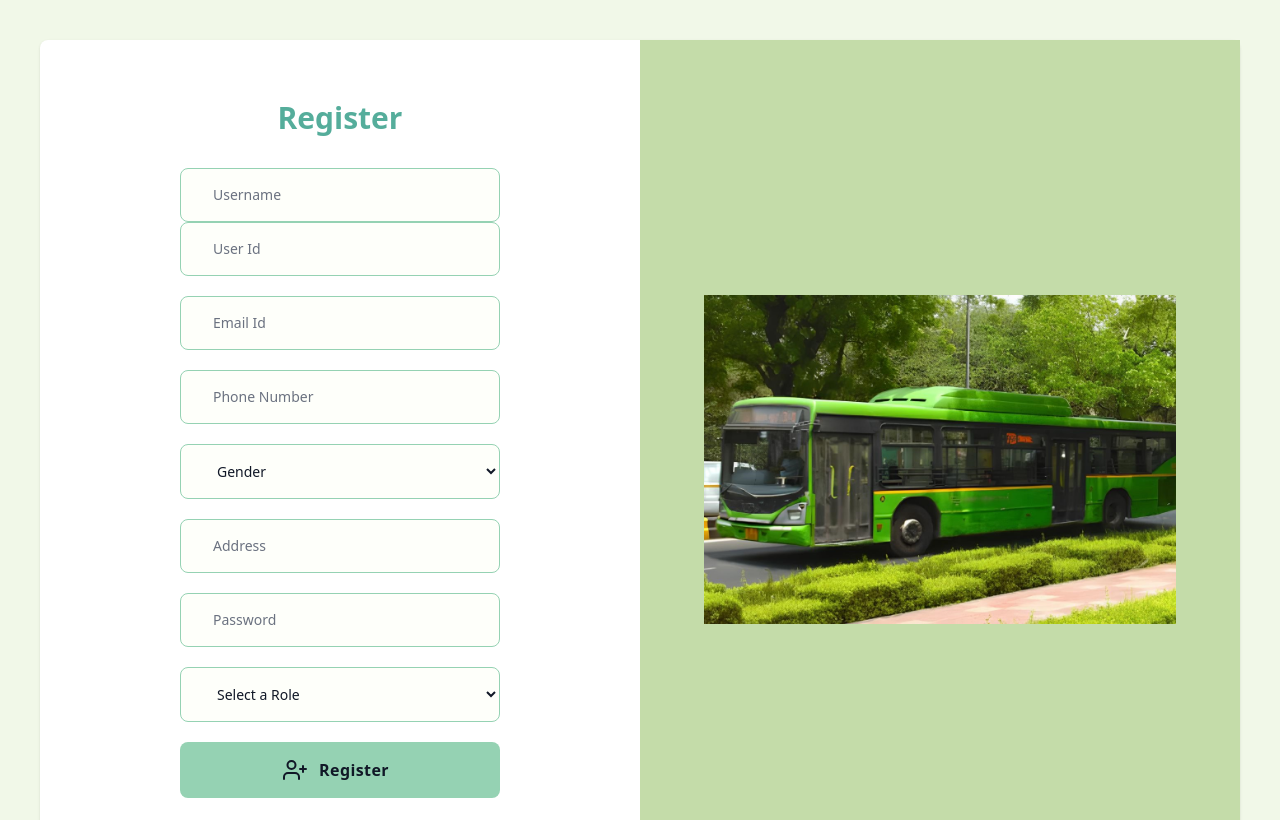
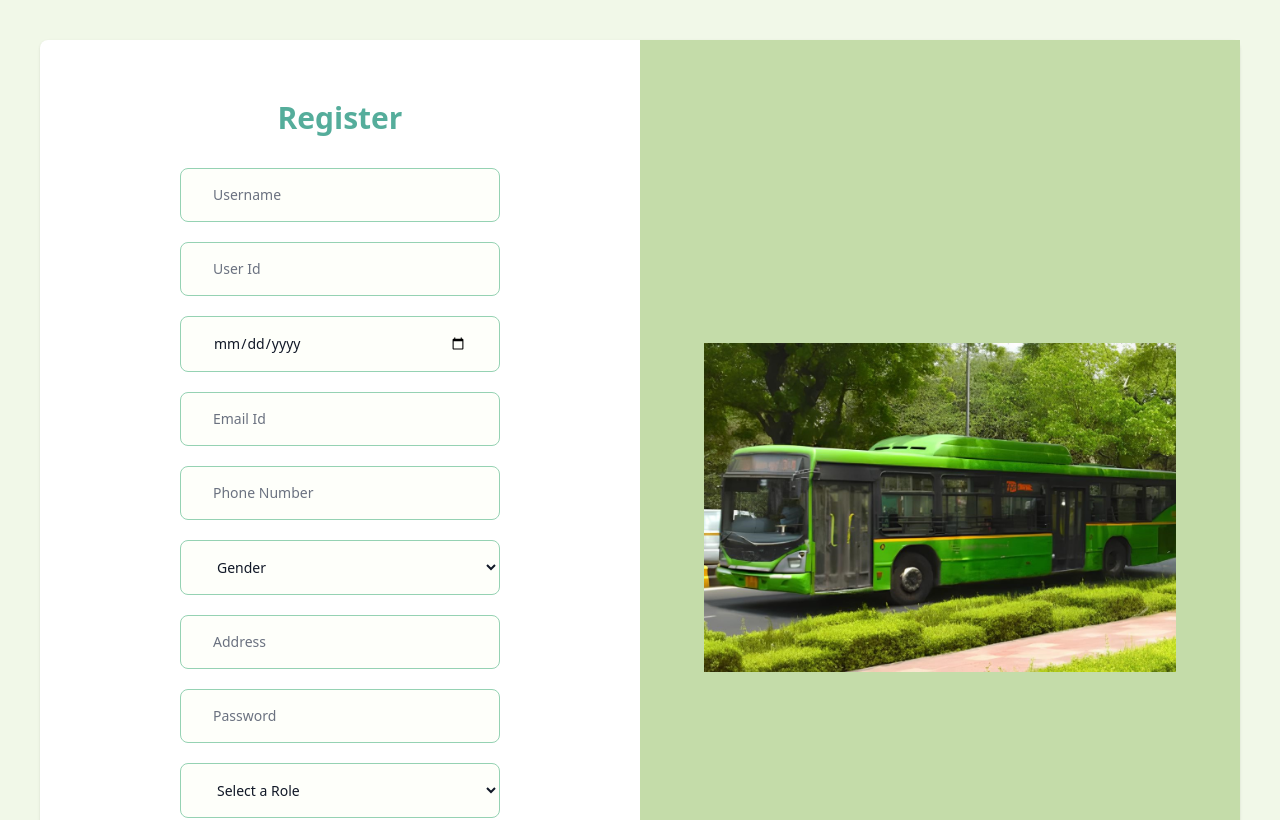
Before and after one commit to ayush-3107/Smart-India-Hackathon, a React (Vite) app in the folder Frontend/: page /register in a window 1280 px wide. Shown: the top 820 px of the page. Built offline with nearby package versions, Linux system fonts and the light colour scheme.

Commit message:
Added the login requirements

```diff
--- a/Frontend/src/components/RegisterForm.jsx
+++ b/Frontend/src/components/RegisterForm.jsx
@@ -8,6 +8,7 @@ const RegisterForm = () => {
     username: '',
     userid: '',
     email: '',
+    dob: '',
     phone: '',
     gender: '',
     address: '',
@@ -18,6 +19,7 @@ const RegisterForm = () => {
     skill: '',
     timingPreferences: ''
   });
+  console.log(formData);
 
   const navigate = useNavigate();
 
@@ -69,7 +71,16 @@ const RegisterForm = () => {
                     placeholder="User Id"
                     value={formData.userid}
                     onChange={handleChange}
-                    className="w-full px-8 py-4 rounded-lg font-medium bg-[rgb(254,255,250)] border border-[#95D2B3] placeholder-gray-500 text-sm focus:outline-none focus:border-[#55AD9B] focus:bg-white"
+                    className="w-full px-8 py-4 rounded-lg font-medium bg-[rgb(254,255,250)] border border-[#95D2B3] placeholder-gray-500 text-sm focus:outline-none focus:border-[#55AD9B] focus:bg-white mt-5"
+                    required
+                  />
+                  <input
+                    type="Date"
+                    name="dob"
+                    placeholder="Date of Birth"
+                    value={formData.dob}
+                    onChange={handleChange}
+                    className="w-full px-8 py-4 rounded-lg font-medium bg-[rgb(254,255,250)] border border-[#95D2B3] placeholder-gray-500 text-sm focus:outline-none focus:border-[#55AD9B] focus:bg-white mt-5"
                     required
                   />
                   <input
```
